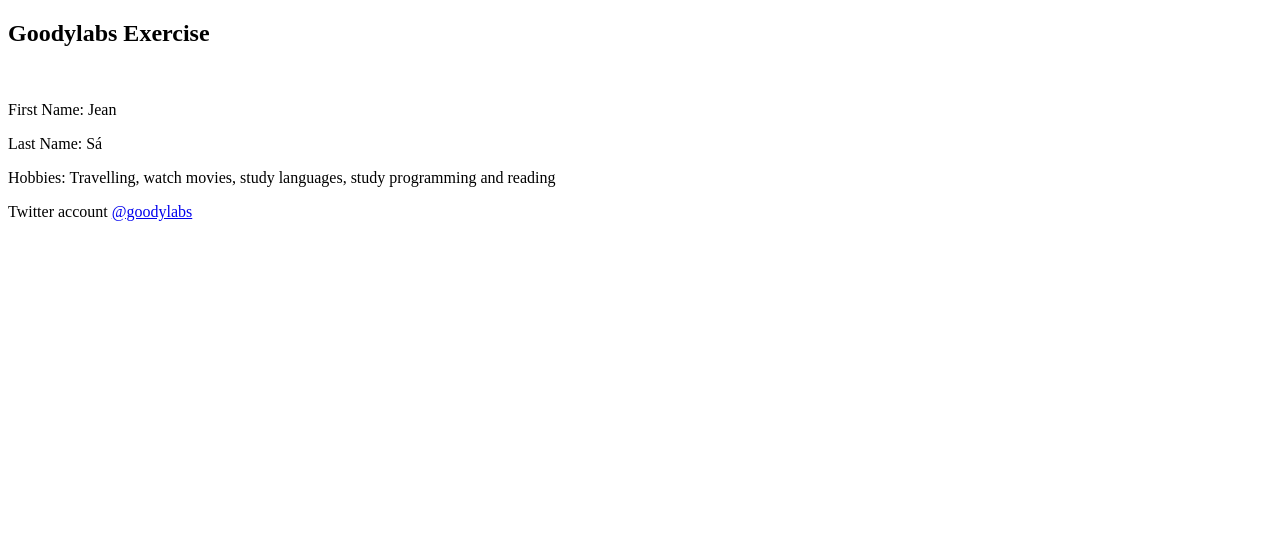
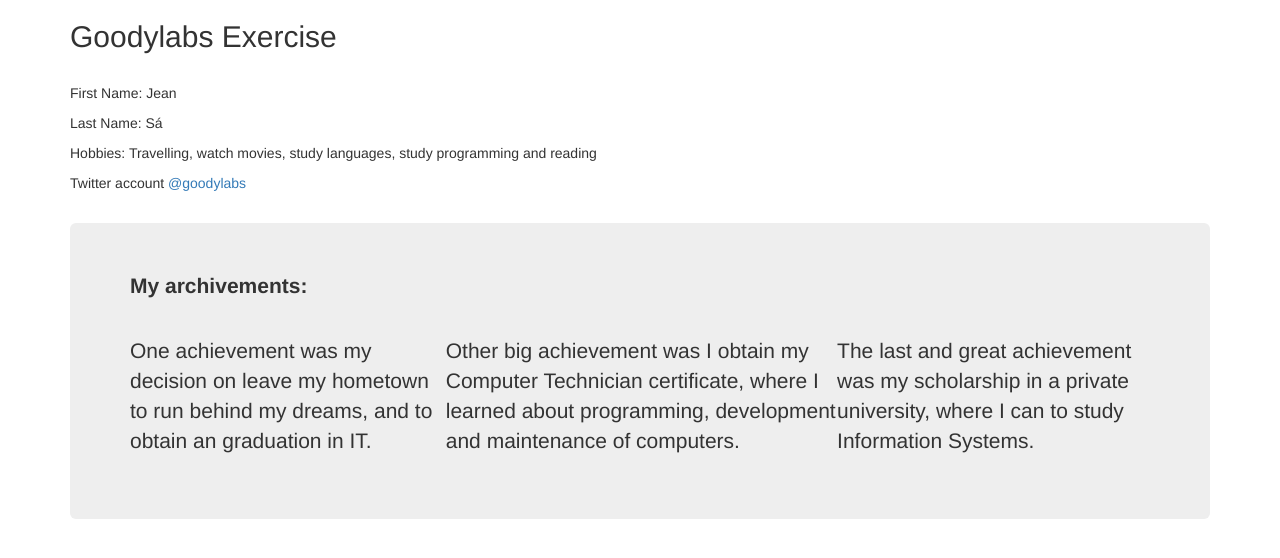
Before and after one commit to JeanMdsa/Goodylabs, a plain HTML site: page index.html in a window 1280 px wide. Drawn offline with nearby package versions, Linux system fonts and the light colour scheme.

Commit message:
File modified - Bootstrap and achievement added

```diff
--- a/index.html
+++ b/index.html
@@ -5,17 +5,29 @@
         <title>Goodylabs</title>
         <meta charset="UTF-8">
         <meta name="viewport" content="width=device-width, initial-scale=1.0">
+        <link href="css/bootstrap.min.css" rel="stylesheet">
 
     </head>
 
     <body>
-        <div>
+        <div class="container">
             <h2>Goodylabs Exercise</h2><br>
             <p>First Name: Jean</p>
             <p>Last Name: Sá</p>
             <p>Hobbies: Travelling, watch movies, study languages, study programming and reading</p>
             <p>Twitter account <a href="https://twitter.com/@goodylabs">@goodylabs</a></p><br>
 
+            <div class="jumbotron">
+                <p><b>My archivements:</b></p><br>
+                <table >
+                    <tr>
+                        <td><p >One achievement was my decision on leave my hometown to run behind my dreams, and to obtain an graduation in IT.</p></td>
+                        <td><p >Other big achievement was I obtain my Computer Technician certificate, where I learned about programming, development and maintenance of computers.</p></td>
+                        <td><p >The last and great achievement was my scholarship in a private university, where I can to study Information Systems.</p></td>
+                    </tr>
+
+                </table>
+            </div>
         </div>
 
     </body>
```
